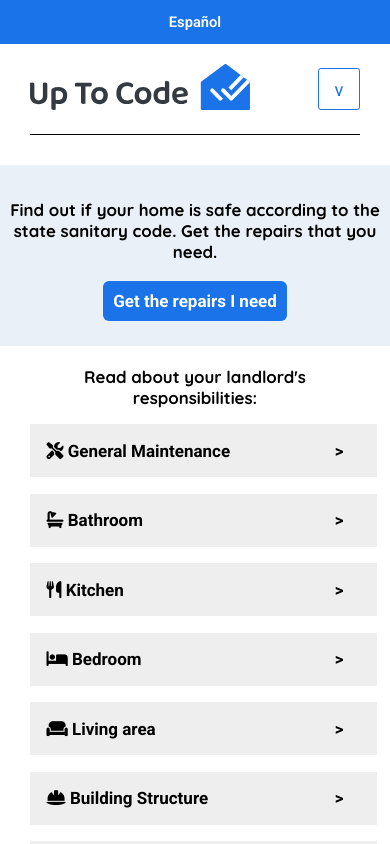
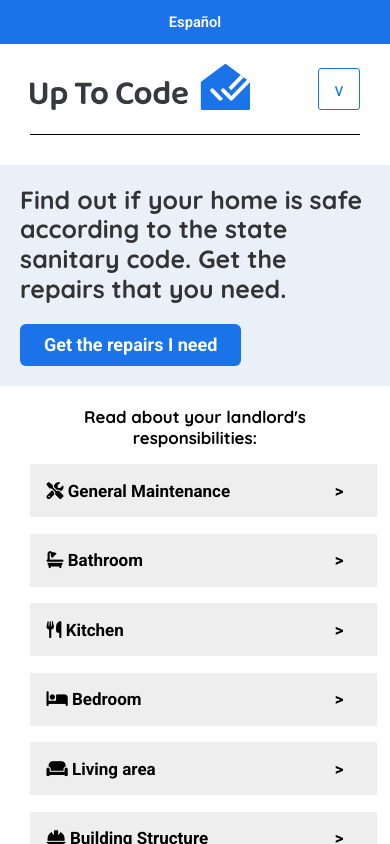
Before and after one commit to nonprofittechy/housing-code-static-site, a React (Create React App) app: page /#/ in a window 390 px wide. Shown: the top 844 px of the page. Built offline with nearby package versions, Linux system fonts and the light colour scheme.

Commit message:
Duplicate staging site styles for "action box"
TODO: 'Get the repairs I need' and other action buttons should be capital case to be consistent

Also cleaned up some css order stuff and footer stuff

```diff
--- a/src/App.css
+++ b/src/App.css
@@ -1,9 +1,9 @@
 :root {
   /* == Color codes == */
   --darkest: black;
-  --dark-1: #545252;
+  --dark-1: #333333;
+  --dark-2: #545252;
   --lightest: white;
-  /*--lightest-blue: #F5F9FE;*/
   --lightest-blue: #e9f0f7;
   --light-blue-1: #c3d8f5;
   --light-blue-2: #6C9FE1;
@@ -16,7 +16,7 @@
   --gutters-380: 15px;
   --gutters-footer: 5%;
 
-  --content-text: var(--dark-1);
+  --content-text: var(--dark-2);
   --content-link-text: var(--green);
   --content-link-text-hover: var(--light-blue-2);
 
@@ -34,9 +34,11 @@
   --header-1024-text-hover: var(--lightest);
   --header-1024-text-current: var(--darkest);
   --copyright-text: var(--darkest);
+  --lang-link-text: var(--lightest);
 
-  --lightblue: #F5F9FE;
-  --navtext: white;
+  /* Content */
+  --action-box-background: var(--lightest-blue);
+  --action-button-text: var(--lightest);
 }
 
 #root {
@@ -92,20 +94,16 @@ h1, h2, h3 {
   margin-bottom: 0.9rem;
 }
 
-.topnav {
-  top: 0;
-  width: 100%;
-  box-sizing: border-box;
-  -moz-box-sizing: border-box;
-  -webkit-box-sizing: border-box;
-  margin: 0;
-  padding: 0 2rem;
+.row {
   display: flex;
-  justify-content: flex-end;
-  background-color: var(--blue);
-  font-family: "Roboto", Sans-serif;
-  font-weight: 600;
-  font-size: 0.8em;
+  flex: 1;
+  margin: 0 auto;
+  max-width: 700px;
+}
+
+.column {
+  flex: 50%;
+  margin-right: 20px;
 }
 
 .divider {
@@ -119,26 +117,6 @@ h1, h2, h3 {
 @media (max-width: 380px) {
   .divider-container {
     padding: 8px var(--gutters-380) 0 var(--gutters-380);
-  }
-}
-
-#language-container {
-  padding: .7rem 1rem;
-  display: flex;
-  justify-content: space-between;
-  line-height: 1.5em;
-}
-
-/* links? */
-.language-link {
-  padding: .5rem;
-  font-weight: 600;
-  color: var(--navtext);
-}
-
-@media (max-width: 767px) {
-  .topnav {
-    justify-content: center;
   }
 }
 
@@ -177,6 +155,45 @@ h1, h2, h3 {
   font-family: "Roboto", sans-serif;
   margin: 0 auto;
 }
+
+/* === Language menu === */
+
+.topnav {
+  top: 0;
+  width: 100%;
+  box-sizing: border-box;
+  -moz-box-sizing: border-box;
+  -webkit-box-sizing: border-box;
+  margin: 0;
+  padding: 0 2rem;
+  display: flex;
+  justify-content: flex-end;
+  background-color: var(--blue);
+  font-family: "Roboto", Sans-serif;
+  font-weight: 600;
+  font-size: 0.8em;
+}
+
+#language-container {
+  padding: .7rem 1rem;
+  display: flex;
+  justify-content: space-between;
+  line-height: 1.5em;
+}
+
+.language-link {
+  padding: .5rem;
+  font-weight: 600;
+  color: var(--lang-link-text);
+}
+
+@media (max-width: 767px) {
+  .topnav {
+    justify-content: center;
+  }
+}
+
+/* === Header with menu === */
 
 #header {
   display: flex;
@@ -444,7 +461,7 @@ section#footer {
   text-align: left;
 }
 
-/* Footer narrow widths */
+/* Bottom area narrow widths */
 
 /* Below 768 */
 @media (max-width: 768px) {
@@ -493,20 +510,67 @@ section#footer {
   }
 }
 
-/* ======== */
 
-.row {
-  display: flex;
-  flex: 1;
-  margin: 0 auto;
-  max-width: 700px;
+/* === Action boxes === */
+
+.action-box {
+  background-color: var(--action-box-background);
+  width: 100vw;
+  margin: 6% 0 20px calc(50% - 50vw);
+  font-size: 1.15rem;
+  padding: 6% 0;
 }
 
-.column {
-  flex: 50%;
-  margin-right: 20px;
+.action-body {
+  display: flex;
+  flex-direction: column;
+  align-items: flex-start;
+  padding: 0 20px;
 }
 
+.action-box h2 {
+  font-size: 1.5em;
+  line-height: 1.2em;
+  font-family: "Quicksand", Sans-serif;
+  font-weight: 700;
+  color: var(--dark-1);
+  text-align: left;
+  margin-top: 0;
+  margin-bottom: 20px;
+}
+
+.action-box button {
+  margin: 0;
+  padding: 12px 24px;
+}
+
+.action-box a {
+  margin: 0;
+  font-family: "Roboto", Sans-serif;
+  font-size: 18px;
+  font-weight: 700;
+  color: var(--action-button-text);
+  line-height: 1;
+  transition: all .3s;
+  padding: 12px 24px;
+}
+
+@media (max-width: 767px) {
+  .action-box {
+    padding: 0;
+  }
+
+  .action-body {
+    padding: 20px;
+  }
+
+  .action-box h2 {
+    font-size: 1.35em;
+  }
+}
+
+
+/* === Categories === */
 .category-button {
   font-size: 17px;
   height: 50%;
@@ -557,12 +621,8 @@ section#footer {
   display: inline;
 }
 
-.section {
-  background-color: var(--lightest-blue);
-  padding: 20px 0;
-  width: 100vw;
-  margin: 20px 0 20px calc(50% - 50vw);
-}
+
+/* === Info box === */
 
 .info-box {
   background-color: var(--lightest-blue);
@@ -572,7 +632,3 @@ section#footer {
   border-radius: 5px;
   box-shadow: 0 4px 8px 0 rgba(0, 0, 0, 0.2), 0 6px 20px 0 rgba(0, 0, 0, 0.19);
 }
-
-#footer img {
-  max-height: 40px;
-}
--- a/src/components/CallToAction.js
+++ b/src/components/CallToAction.js
@@ -4,12 +4,15 @@ import {LanguageCodeContext} from "../App";
 const CallToAction = (props) => {
 	const [languageCode, setLanguageCode] = useContext(LanguageCodeContext);
 
-	return <div className={'section'}>
+
+  return <div className={'action-box'}>
+    <div className={'action-body'}>
       <h2>{translations[languageCode]["Find out if your home is safe according to the state sanitary code. Get the repairs that you need."]}</h2>
       <a className={'link-no-decoration call-to-action-link button'}
          href={'https://interviews.gbls.org/start/uptocode'}>
         {translations[languageCode]['Get the repairs I need']}
       </a>
+    </div>
   </div>;
 }
 
```
Lines whose indentation alone changed are shown as unchanged.
